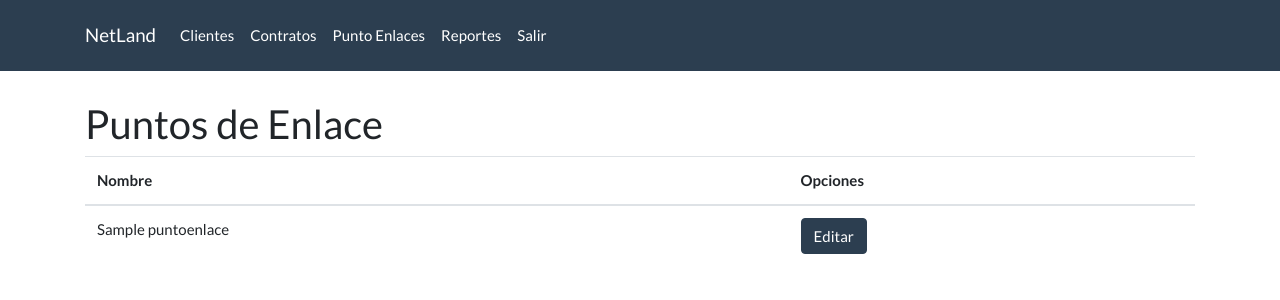
After one commit to fernandosg/platformsales, a Django app: page /puntoenlace/ in a window 1280 px wide. The commit adds this page. Shown: the top 300 px of the page. Run offline with Django 3.2, Linux system fonts and the light colour scheme; a user stored in the database is signed in; tables that the repository leaves empty hold one stand-in row (values such as "Sample post"); some libraries are stand-ins or nearby versions.

Commit message:
Agregado nueva sección para puntos de enlace

```diff
--- a/cliente/templates/base.html
+++ b/cliente/templates/base.html
@@ -9,7 +9,7 @@
 <body>
   <header class="navbar navbar-expand-lg fixed-top navbar-dark bg-primary">
      <div class="container">
-       <a href="../" class="navbar-brand">Bootswatch</a>
+       <a href="../" class="navbar-brand">NetLand</a>
        <button class="navbar-toggler" type="button" data-toggle="collapse" data-target="#navbarResponsive" aria-controls="navbarResponsive" aria-expanded="false" aria-label="Toggle navigation">
          <span class="navbar-toggler-icon"></span>
        </button>
--- /dev/null
+++ b/puntoenlace/templates/puntoenlace/index.html
@@ -0,0 +1,22 @@
+{% extends "base.html" %}
+{% block content %}
+  <section class="col-lg-12">
+    <h2>Puntos de Enlace</h2>
+    <table class="table table-hover">
+      <thead>
+        <tr>
+          <th>Nombre</th>
+          <th>Opciones</th>
+        </tr>
+      </thead>
+      <tbody>
+        {% for puntoenlace in object_list %}
+          <tr>
+            <td>{{puntoenlace.nombre}}</td>
+            <td><a href="{% url 'puntoenlace:editar_puntoenlnace' pk=puntoenlace.id %}" class="btn btn-primary">Editar</a></td>
+          </tr>
+        {% endfor %}
+      </tbody>
+    </table>
+  </section>
+{% endblock %}
--- a/puntoenlace/urls.py
+++ b/puntoenlace/urls.py
@@ -15,9 +15,11 @@ Including another URLconf
 """
 from django.contrib import admin
 from django.urls import path
-from puntoenlace.views import Crear
+from puntoenlace.views import (IndexView,Crear,EditarView)
 from django.contrib.auth.decorators import login_required
 app_name="puntoenlace"
 urlpatterns = [
-    path('crear/', login_required(Crear.as_view()),name="crear_puntoenlnace")
+    path("",login_required(IndexView.as_view()),name="index_puntoenlace"),
+    path('crear/', login_required(Crear.as_view()),name="crear_puntoenlnace"),
+    path('editar/<pk>/', login_required(EditarView.as_view()),name="editar_puntoenlnace")
 ]
--- a/puntoenlace/views.py
+++ b/puntoenlace/views.py
@@ -1,9 +1,17 @@
 from django.shortcuts import render
 from puntoenlace.forms import CrearPuntoEnlace
+from puntoenlace.models import PuntoEnlace
+from django.urls import reverse_lazy
 from django.http import JsonResponse
-from django.views.generic import TemplateView
+from django.views.generic import (TemplateView,ListView,UpdateView)
 from django.contrib.auth.mixins import PermissionRequiredMixin
 # Create your views here.
+
+class IndexView(PermissionRequiredMixin,ListView):
+    permission_required="puntoenlace.root_puntoenlace"
+    template_name="puntoenlace/index.html"
+    model=PuntoEnlace
+
 class Crear(PermissionRequiredMixin,TemplateView):
     permission_required="puntoenlace.root_puntoenlace"
     template_name="puntoenlace/crear.html"
@@ -22,3 +30,10 @@ class Crear(PermissionRequiredMixin,TemplateView):
                 "nombre":puntoenlace.nombre
             })
         return self.get(request,*args,**kwargs)
+
+class EditarView(PermissionRequiredMixin,UpdateView):
+    permission_required="puntoenlace.root_puntoenlace"
+    template_name="puntoenlace/editar.html"
+    model=PuntoEnlace
+    form_class=CrearPuntoEnlace
+    success_url=reverse_lazy("puntoenlace:index_puntoenlace")
--- a/reportes/templates/reportes/index.html
+++ b/reportes/templates/reportes/index.html
@@ -6,7 +6,7 @@
       <div class="card border-primary mb-3">
         <div class="card-header">{{reporte.created_at}}</div>
         <div class="card-body">
-          <h4 class="card-title">{{reporte.estado}}</h4>
+          <h4 class="card-title">Este reporte {% if reporte.estado %} se ha solucionado. {% else %} esta en revisión para su solución {% endif %}</h4>
           <p class="card-text">{{reporte.mensaje}}</p>
           <p>
             <a href="{% url 'reportes:editar_reporte' pk=reporte.id %}" class="btn btn-primary">Editar</a>
```
Also changed, not shown: puntoenlace/templates/puntoenlace/editar.html (added, +8 -0 lines).
